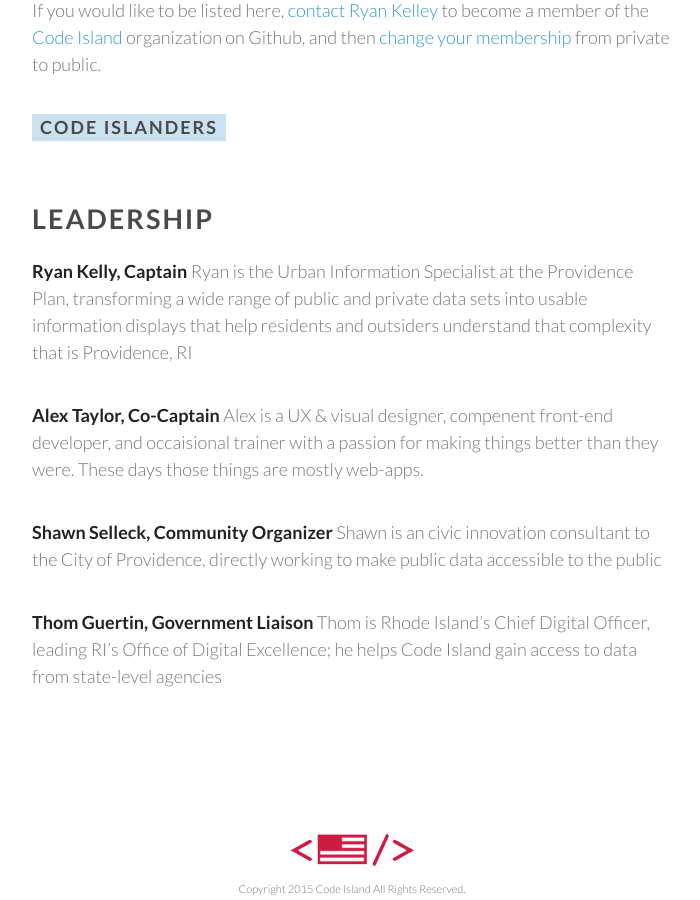
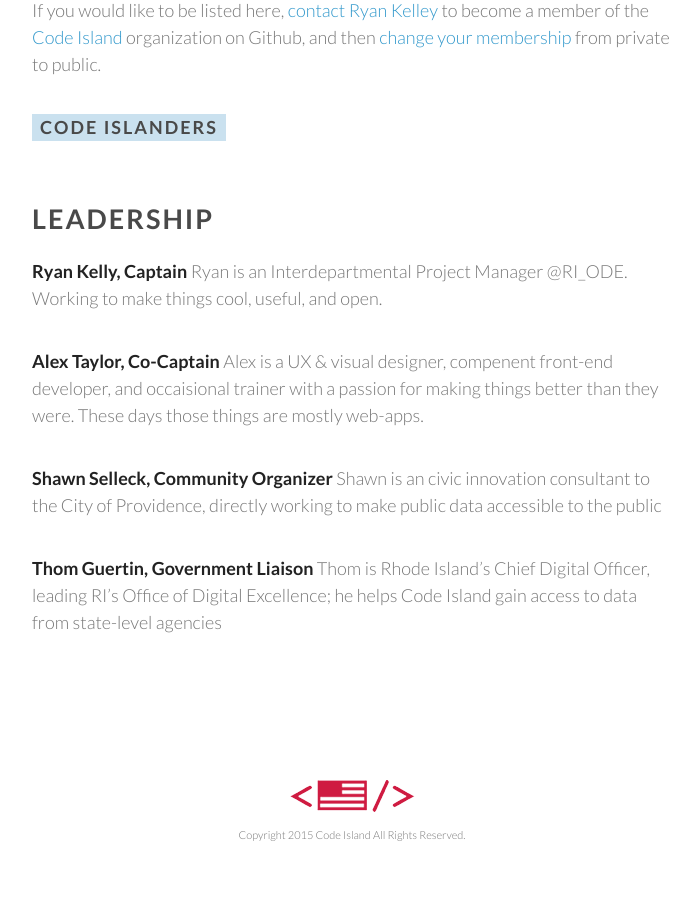
Before and after one commit to codeisland/codeisland.github.io, a Jekyll site: the page built from join/index.html, in a window 1280 px wide and 900 px high, scrolled down 768 px. Shown: the whole window, without its empty margins (288-988 px from the left). Built offline with Jekyll 4.4.1, drawn with Linux system fonts in a browser that asks for light colours; nearby versions of some CDN libraries.

Commit message:
Update Ryan description

```diff
--- a/join/index.html
+++ b/join/index.html
@@ -39,7 +39,7 @@
 
 <h2>Leadership</h2>
 <p>
-  <strong>Ryan Kelly, Captain</strong> Ryan is the Urban Information Specialist at the Providence Plan, transforming a wide range of public and private data sets into usable information displays that help residents and outsiders understand that complexity that is Providence, RI
+  <strong>Ryan Kelly, Captain</strong> Ryan is an Interdepartmental Project Manager @RI_ODE. Working to make things cool, useful, and open.
 </p>
 <p>
   <strong>Alex Taylor, Co-Captain</strong> Alex is a UX &amp; visual designer, compenent front-end developer, and occaisional trainer with a passion for making things better than they were. These days those things are mostly web-apps.
```
